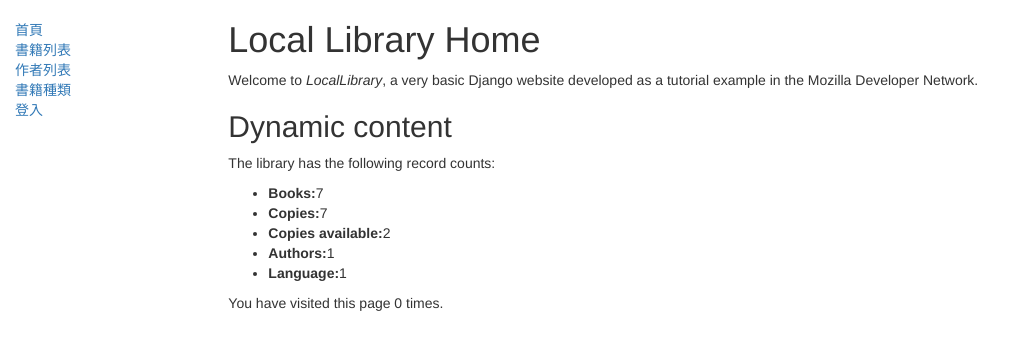
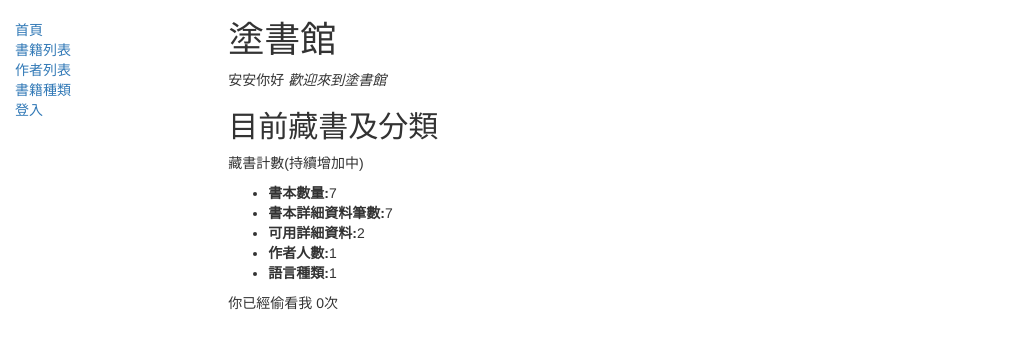
Before and after one commit to zenuie/locallibary, a Django app: page /catalog/ in a window 1280 px wide. Shown: the top 350 px of the page, without its empty margins (0-1025 px from the left). Run offline with Django 3.2, Linux system fonts and the light colour scheme; data comes from the database, SQL or seed files in the repository; both versions use the stored data as it was after the commit; some libraries are stand-ins or nearby versions.

Commit message:
2020/01/10
1.修復借書延期送出表單(時間可隨意修改bug未修正)

2.部分選單內容中文化

```diff
--- a/catalog/forms.py
+++ b/catalog/forms.py
@@ -4,7 +4,7 @@ from django.utils.translation import ugettext_lazy as _
 import datetime  # for checking renewal date range.
 
 
-# 驗證模組
+# 續借模組
 class RenewBookForm(forms.Form):
     renewal_date = forms.DateField(help_text="輸入你要延長的時間，預設三個禮拜(最多延長四個禮拜)")
 
@@ -16,7 +16,7 @@ class RenewBookForm(forms.Form):
             raise ValidationError(_('錯誤的時間，您輸入的時間為過去'))
 
         # 確認輸入時間沒超過最大值(4個禮拜)
-        if data > datetime.date.today() + datetime.timedelta(weeks=4):
+        elif data > datetime.date.today() + datetime.timedelta(weeks=4):
             raise ValidationError(_('已超出範圍，請輸入正確時間'))
 
         # 記得永遠都要回傳清理data
--- a/catalog/views.py
+++ b/catalog/views.py
@@ -141,7 +141,7 @@ def renew_book_librarian(request, pk):
         # 給予表單內容
         form = RenewBookForm(request.POST)
         # 確認表單是否有效
-        if form.is_vaild():
+        if form.is_valid():
             # 如果有效將其寫入due_back
             book_inst.due_back = form.cleaned_data['renewal_date']
             book_inst.save()
--- a/templates/bookinstance_list_all_user_borrowed.html
+++ b/templates/bookinstance_list_all_user_borrowed.html
@@ -7,7 +7,7 @@
         <ul>
             {% for bookinst in bookinstance_list %}
                 <li class="{% if bookinst.is_overdue %}text-danger{% endif %}">
-                    <a href="{% url 'book-detail' bookinst.book.pk %}">{{ bookinst.book.title }}</a>{{ bookinst.due_back }}-{% if user.is_staff %} {{ bookinst.borrower }}- <a href="{% url 'renew-book-librarian' bookinst.id %}">Renew</a>{% endif %}
+                    <a href="{% url 'book-detail' bookinst.book.pk %}">{{ bookinst.book.title }}</a>-借閱者({{ bookinst.borrower }})-{% if user.is_staff %} 到期日({{ bookinst.due_back }})- <a href="{% url 'renew-book-librarian' bookinst.id %}">延期</a>{% endif %}
                 </li>
             {% endfor %}
 
--- a/templates/bookinstance_list_borrowed_user.html
+++ b/templates/bookinstance_list_borrowed_user.html
@@ -7,7 +7,8 @@
 <ul>
     {% for bookinst in bookinstance_list %}
     <li class="{% if bookinst.is_overdue %}text-danger{% endif %}">
-                    <a href="{% url 'book-detail' bookinst.book.pk %}">{{ bookinst.book.title }}</a>({{ bookinst.due_back }})- <a href="{% url 'renew-book-librarian' bookinst.id %}">Renew</a>
+        <a href="{% url 'book-detail' bookinst.book.pk %}">{{ bookinst.book.title }}</a>到期日({{ bookinst.due_back }})- <a
+            href="{% url 'renew-book-librarian' bookinst.id %}">延期</a>
     </li>
     {% endfor %}
 </ul>
--- a/templates/index.html
+++ b/templates/index.html
@@ -1,21 +1,21 @@
 {% extends "base_generic.html" %}
 {% block content %}
-    <h1>Local Library Home</h1>
+<h1>塗書館</h1>
 
-    <p>Welcome to <em>LocalLibrary</em>, a very basic Django website developed as a tutorial example in the Mozilla
-        Developer Network.</p>
-    <h2>Dynamic content</h2>
+<p>安安你好 <em>歡迎來到塗書館</em></p>
+<h2>目前藏書及分類</h2>
 
-    <p>The library has the following record counts:</p>
-    <ul class="inline_label">
-        <li><strong>Books:</strong>{{ num_books }}</li>
-        <li><strong>Copies:</strong>{{ num_instances }}</li>
-        <li><strong>Copies available:</strong>{{ num_instances_available }}</li>
-        <li><strong>Authors:</strong>{{ num_authors }}</li>
-        <li><strong>Language:</strong>{{ num_language }}</li>
-    </ul>
-    <p>You have visited this page {{ num_visits }}{% if num_visits == 1 %} time{% else %} times{% endif %}.</p>
+<p>藏書計數(持續增加中)</p>
+<ul class="inline_label">
+    <li><strong>書本數量:</strong>{{ num_books }}</li>
+    <li><strong>書本詳細資料筆數:</strong>{{ num_instances }}</li>
+    <li><strong>可用詳細資料:</strong>{{ num_instances_available }}</li>
+    <li><strong>作者人數:</strong>{{ num_authors }}</li>
+    <li><strong>語言種類:</strong>{{ num_language }}</li>
+</ul>
+<p>{% if num_visits <= 10 %}你已經偷看我{% else %}你484愛上我了，已經偷看我{% endif %} {{ num_visits }}次</p>
 {% endblock %}
 {% load static %}
 <link rel="stylesheet" href="{% static 'css/styles.css' %}">
-<img src="{% static 'catalog/images/library-in-books-png_300953.jpg' %}" alt="My image" style="width: 555px;height: 540px">
+<img src="{% static 'catalog/images/library-in-books-png_300953.jpg' %}" alt="My image"
+     style="width: 555px;height: 540px">
--- a/templates/registration/logged_out.html
+++ b/templates/registration/logged_out.html
@@ -1,7 +1,7 @@
 {% extends "base_generic.html" %}
 
 {% block content %}
-<p>Logged out!</p>
+<p>已登出!</p>
 
-<a href="{% url 'login' %}">Click here to login again.</a>
+<a href="{% url 'login' %}">點擊已再次登入</a>
 {% endblock %}
--- a/templates/registration/login.html
+++ b/templates/registration/login.html
@@ -9,10 +9,9 @@
 
     {% if next %}
         {% if user.is_authenticated %}
-            <p>Your account doesn't have access to this page. To proceed,
-                please login with an account that has access.</p>
+            <p>你的帳戶沒權限觀看此頁面</p>
         {% else %}
-            <p>Please login to see this page.</p>
+            <p>請先登入</p>
         {% endif %}
     {% endif %}
 
--- a/templates/registration/password_reset_complete.html
+++ b/templates/registration/password_reset_complete.html
@@ -1,7 +1,7 @@
 {% extends 'base_generic.html' %}
 {% block content %}
 
-<h1>The password has been changed!</h1>
-<p><a href="{% url 'login' %}">log in again?</a> </p>
+<h1>恭喜您!密碼重設成功~</h1>
+<p><a href="{% url 'login' %}">重新登入?</a> </p>
 
 {% endblock %}
--- a/templates/registration/password_reset_confirm.html
+++ b/templates/registration/password_reset_confirm.html
@@ -3,7 +3,7 @@
 {% block content %}
 
     {% if validlink %}
-        <p>Please enter (and confirm) your new password</p>
+        <p>請輸入新密碼</p>
         <form action="" method="post">
             <div style="display: none">
                 <input type="hidden" value="{{ csrf_token }}" name="csrfmiddlewaretoken">
@@ -26,7 +26,7 @@
             </table>
         </form>
     {% else %}
-        <h1>Password reset failed</h1>
+        <h1>密碼重設失敗</h1>
         <p>The password reset link was invalid, possibly because it has already been used. Please request a new password reset.</p>
     {% endif %}
 
```
Also changed, not shown: catalog/migrations/0004_auto_20200110_1523.py (added), db.sqlite3. Lines whose indentation alone changed are shown as unchanged.
